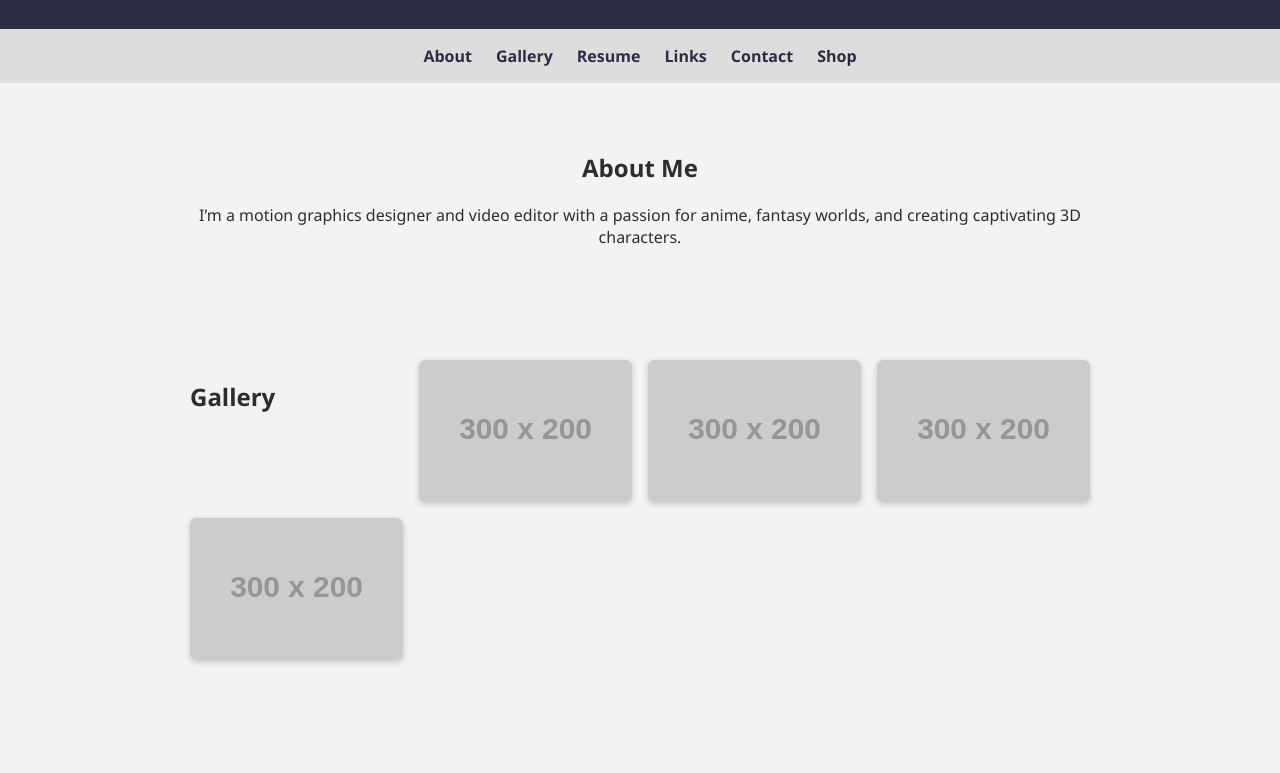
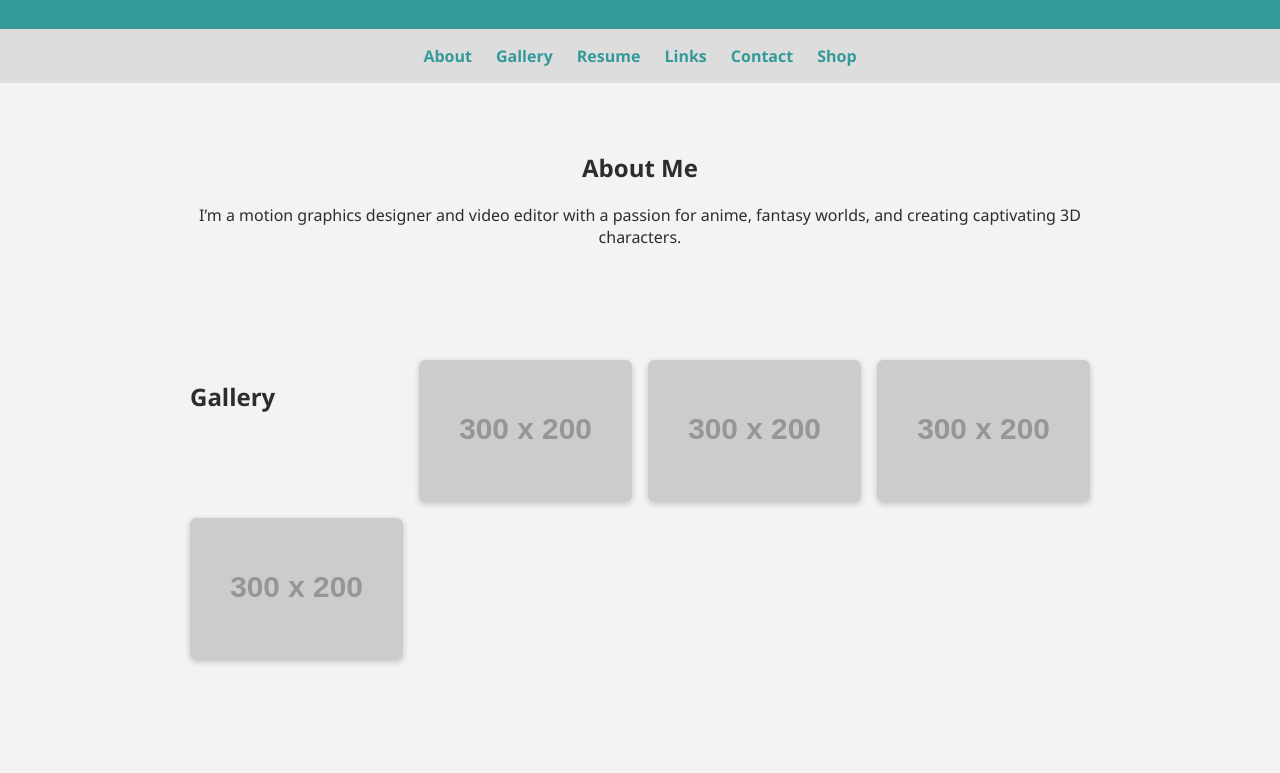
Before and after one commit to miclicVid/miclicvid.github.io, a plain HTML site: page index.html in a window 1280 px wide. Shown: the part 120-893 px from the top of the page. Drawn offline with Linux system fonts and the light colour scheme; placeholder pictures from the web are drawn by us.

Commit message:
Update style.css

```diff
--- a/style.css
+++ b/style.css
@@ -1,7 +1,7 @@
 
 :root {
   --main-bg: #f3f3f3;
-  --accent: #2b2d42;
+  --accent: #339999;
   --highlight: #ef233c;
   --text: #2d2d2d;
   --font: 'Segoe UI', sans-serif;
```
